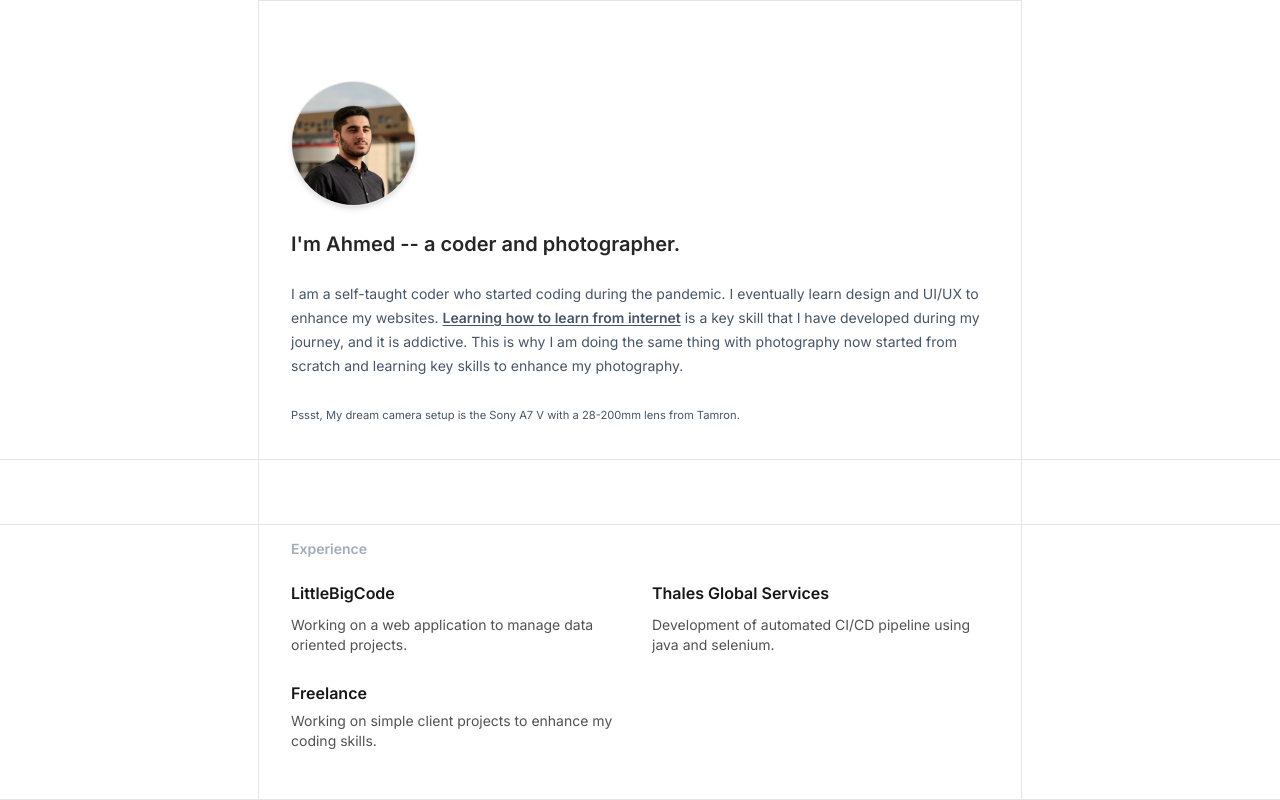
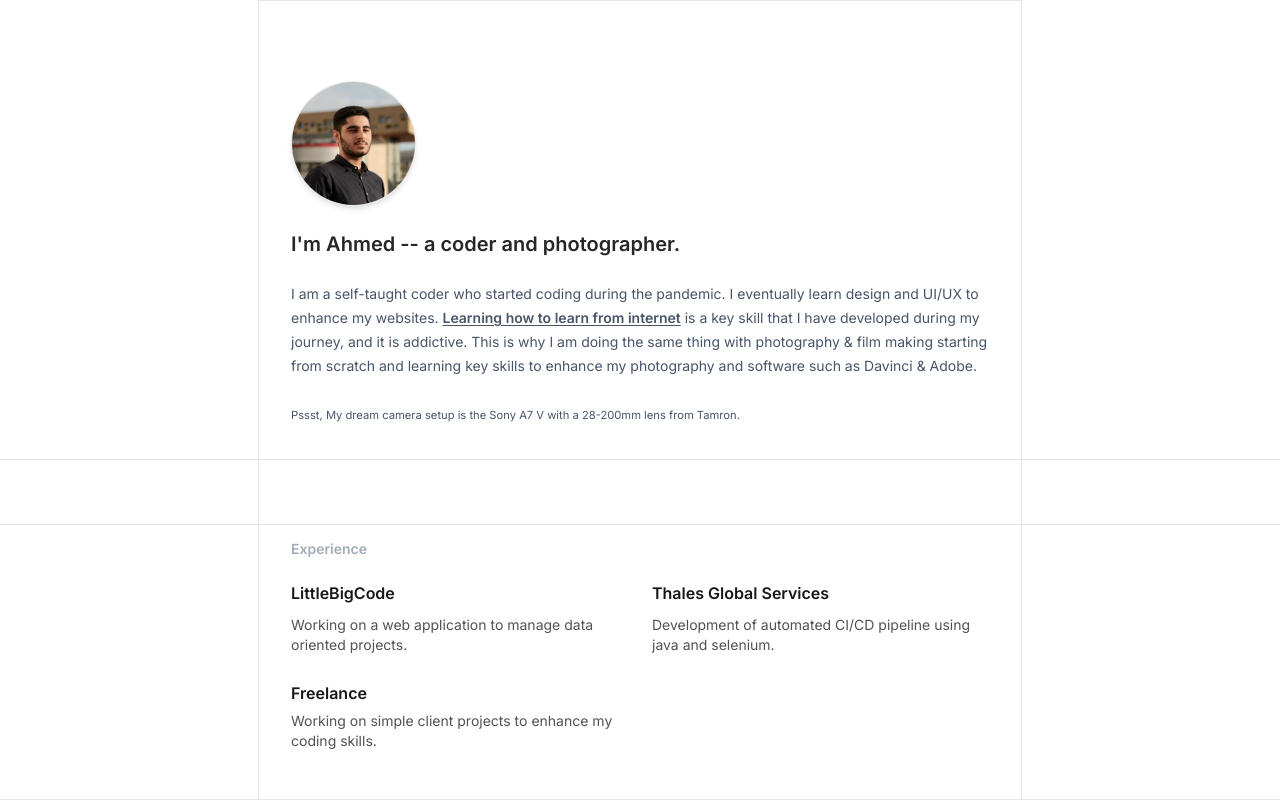
Before and after one commit to Ahmed-UPEC/ahmed-cv-portfolio-next, a Next.js app: page / in a window 1280 px wide. Shown: the top 800 px of the page. Built offline with nearby package versions, Linux system fonts and the light colour scheme; some icons are missing.

Commit message:
change text

```diff
--- a/src/components/Home.tsx
+++ b/src/components/Home.tsx
@@ -23,8 +23,8 @@ export default function Home() {
             eventually learn design and UI/UX to enhance my websites.{" "}
             <span className="font-semibold underline underline-offset-2">Learning how to learn from internet</span> is a key skill that
             I have developed during my journey, and it is addictive. This is why
-            I am doing the same thing with photography now started from scratch
-            and learning key skills to enhance my photography.
+            I am doing the same thing with photography & film making starting from scratch
+            and learning key skills to enhance my photography and software such as Davinci & Adobe.
             <br />
             <br />
             <small>Pssst, My dream camera setup is the Sony A7 V with a 28-200mm lens from Tamron.</small>
```
